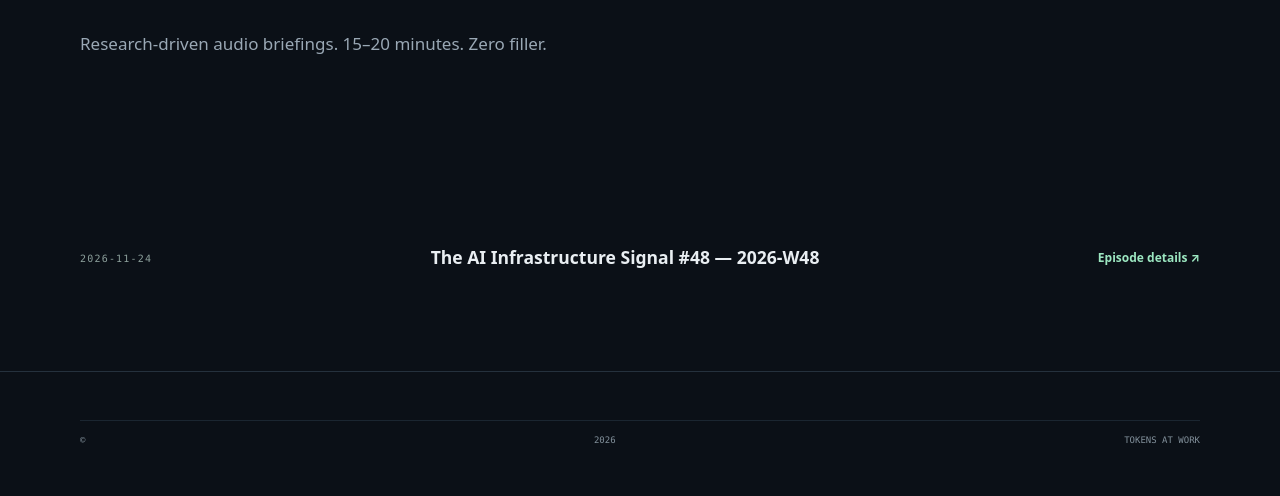
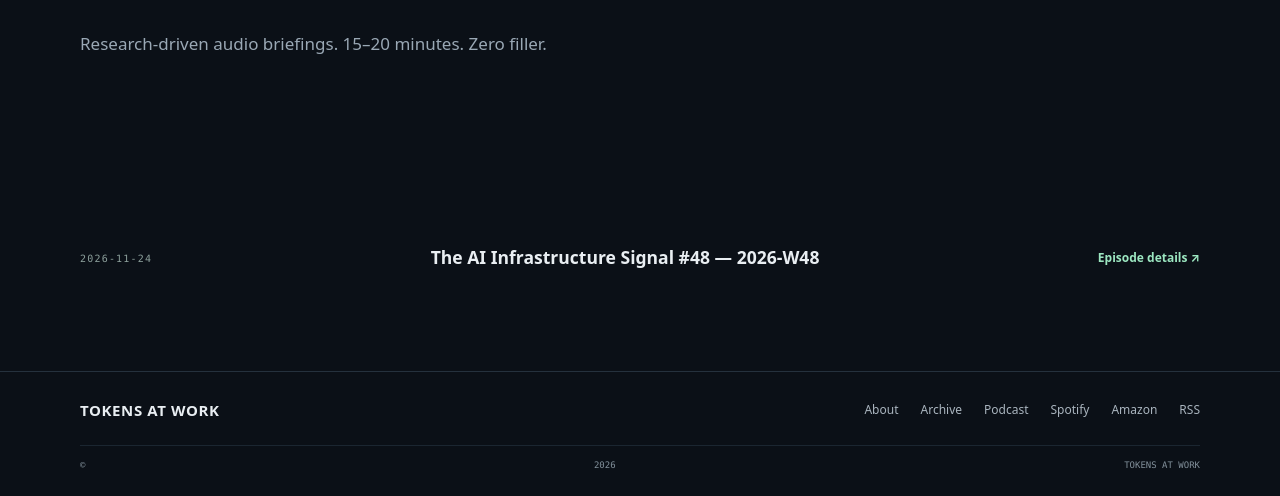
Before and after one commit to tokensatwork/tokens-at-work, a plain HTML site: page podcast/index.html in a window 1280 px wide. Shown: the part 336-832 px from the top of the page. Before the commit the page ends 807 px from the top, so only its background shows below. Drawn offline with Linux system fonts and the light colour scheme.

Commit message:
Add platform links to footer

```diff
--- a/podcast/index.html
+++ b/podcast/index.html
@@ -31,8 +31,19 @@
       <div data-episode-list><p>Loading episodes…</p></div>
     </section>
   </main>
-  <footer class="site-footer">
-    <div class="container footer-bottom">© <span data-year>2026</span> TOKENS AT WORK</div>
-  </footer>
+<footer class="site-footer">
+  <div class="container footer-main">
+    <a class="brand" href="../index.html">TOKENS AT WORK</a>
+    <div class="footer-links">
+      <a href="../about/index.html">About</a>
+      <a href="../archive/index.html">Archive</a>
+      <a href="../podcast/index.html">Podcast</a>
+      <a href="https://open.spotify.com/show/YOUR_SHOW_ID" target="_blank" rel="noopener">Spotify</a>
+      <a href="https://music.amazon.com/podcasts/a71db7b2-f0c7-4c31-a400-b7e5cb474611/tokens-at-work" target="_blank" rel="noopener">Amazon</a>
+      <a href="https://media.rss.com/tokens-at-work/feed.xml" target="_blank" rel="noopener">RSS</a>
+    </div>
+  </div>
+  <div class="container footer-bottom">© <span data-year>2026</span> TOKENS AT WORK</div>
+</footer>
 </body>
 </html>
```
Also changed, not shown: about/index.html (+13 -2 lines), index.html (+3 -0 lines).
